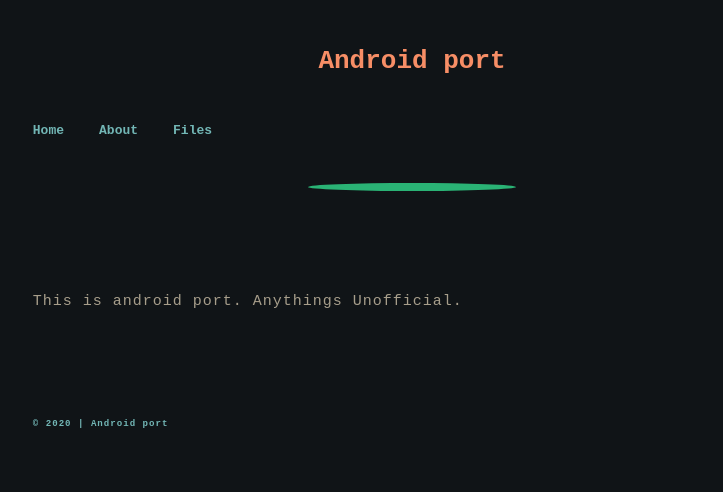
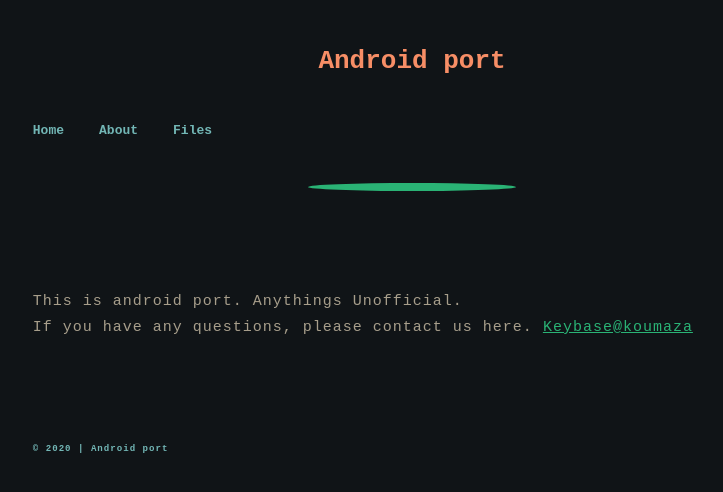
Before and after one commit to koumaza/android, a Jekyll site: the page built from about.md, in a window 1280 px wide. Shown: the top 492 px of the page, without its empty margins (228-951 px from the left). Built offline with Jekyll 4.4.1, drawn with Linux system fonts in a browser that asks for light colours.

Commit message:
Update about.md

```diff
--- a/about.md
+++ b/about.md
@@ -4,3 +4,6 @@ layout: about
 ---
 This is android port.
 Anythings Unofficial.
+<br>
+If you have any questions, please contact us here.
+[Keybase@koumaza](https://keybase.io/koumaza/chat)
```
